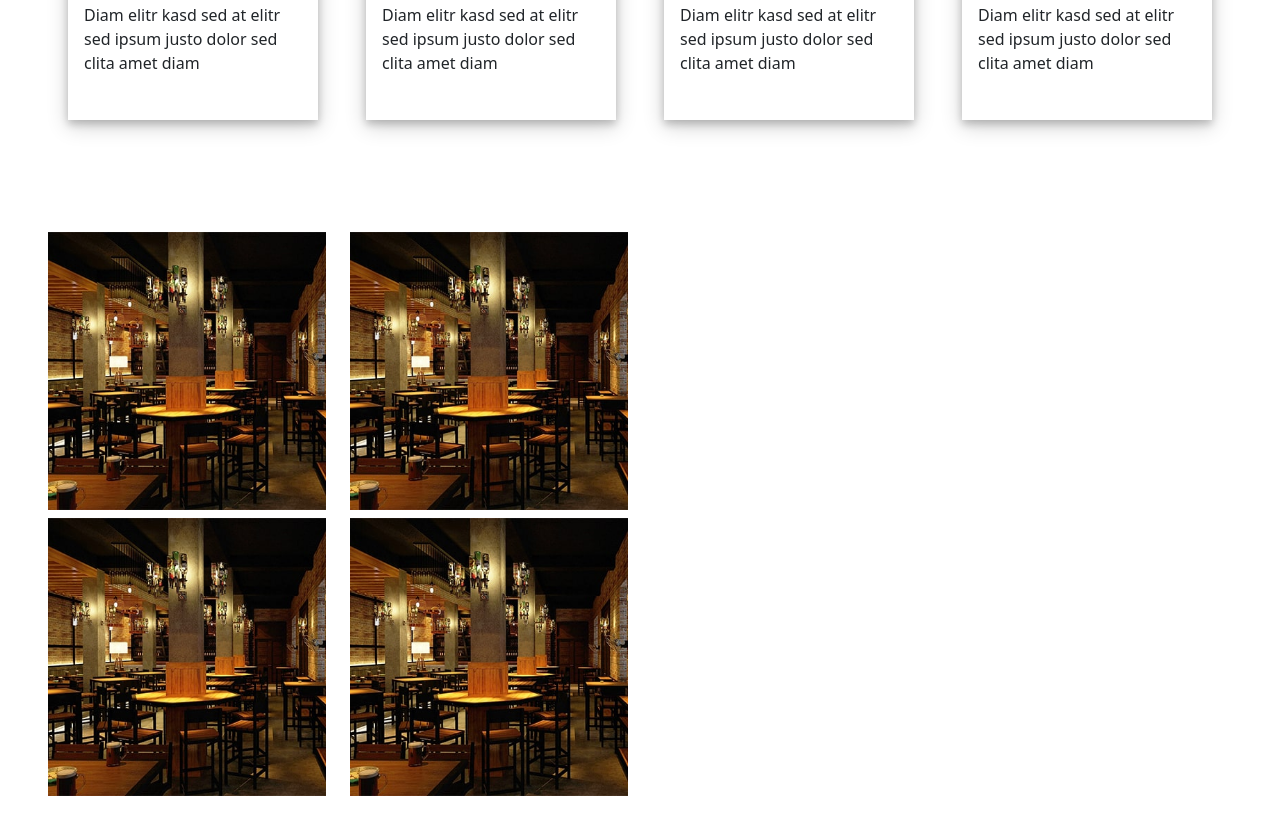
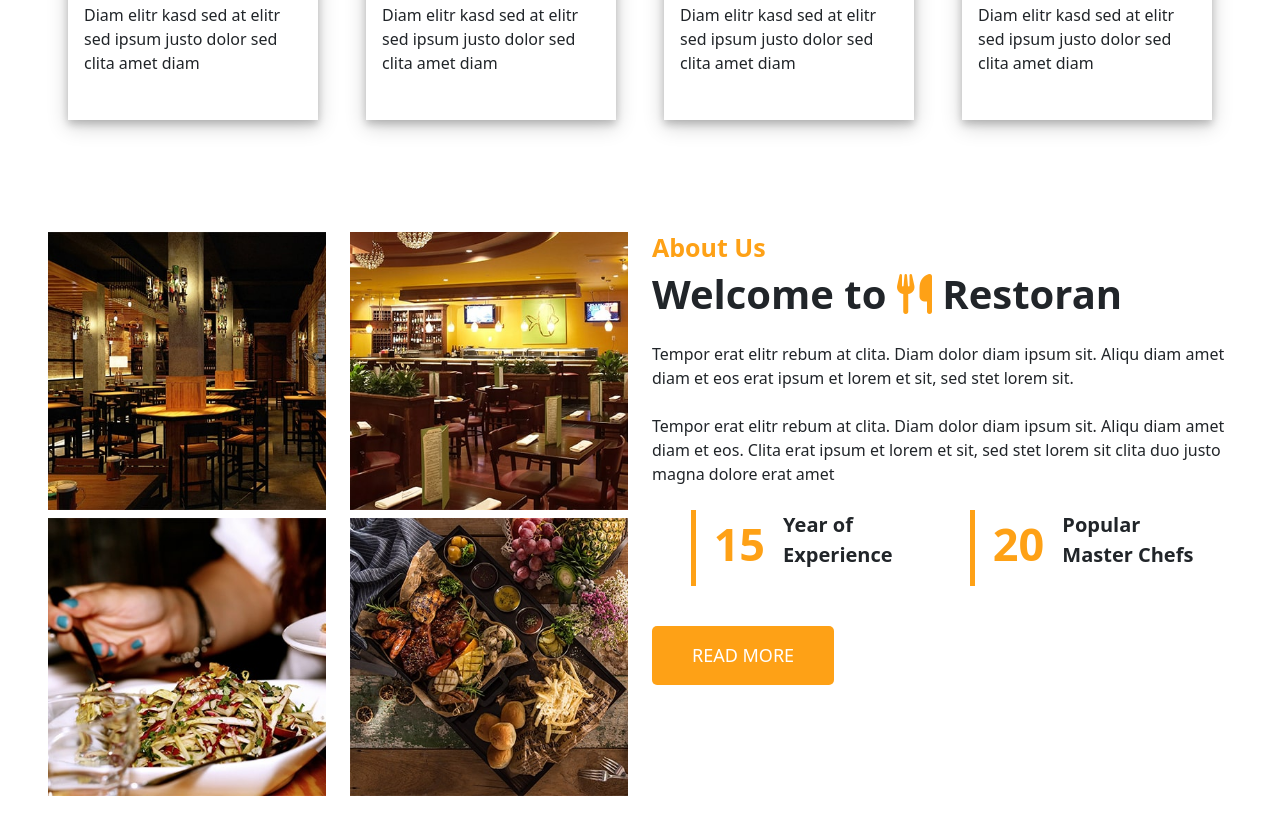
Before and after one commit to ArsalanShah3/Restron, a plain HTML site: page index.html in a window 1280 px wide. Shown: the part 963-1797 px from the top of the page. Drawn offline with Linux system fonts and the light colour scheme.

Commit message:
update media.css, style.css and index.html

```diff
--- a/css/media.css
+++ b/css/media.css
@@ -29,4 +29,16 @@
         width: 90%;
 
     }
+    .year{
+        font-size: 25px;
+        color: #FEA116;
+        border-left: 5px solid #FEA116;
+        font-weight: 900;
+        /* padding-left: 18px; */
+    }
+    .years{
+        padding-left: 18px;
+        font-size: 14px;
+        font-weight: 700;
+    }
 }
--- a/css/style.css
+++ b/css/style.css
@@ -77,9 +77,48 @@
 }
 /* about us  */
 .aboutus{
-    height: 100vh;
+    /* height: 70vh; */
 
 }
 .navbar-toggler-icon i{
     color: #FEA116;
 }
+.about{
+    color: #FEA116;
+    font-size: 25px;
+    font-weight: 600;
+
+}
+.welcome{
+font-weight: 700;
+
+}
+.welcomes{
+    color: #FEA116;
+    font-family: 'Times New Roman', Times, serif;
+}
+.aparabout{
+    font-size: 20px;
+}
+.year{
+    font-size: 45px;
+    color: #FEA116;
+    border-left: 5px solid #FEA116;
+    font-weight: 900;
+    padding-left: 18px;
+}
+.years{
+    padding-left: 18px;
+    font-size: 20px;
+    font-weight: 700;
+}
+.readmore{
+    padding-inline: 40px;
+    padding-block: 16px;
+    border: none;
+    outline: none;
+    color: white;
+    background-color: #FEA116;
+    border-radius: 5px;
+    font-size: 18px;
+}
--- a/index.html
+++ b/index.html
@@ -85,28 +85,42 @@
     <!-- about us start  -->
     <div class="aboutus container-fluid  px-md-5 px-3 pt-3 pb-lg-5">
       <div class="row">
-        <div class="col-md-6 col-12">
+        <div class="col-lg-6 col-12">
           <div class="row d-flex justify-content-center mb-2">
             <div class="col-6">
               <img src="images/about-1.jpg" alt="" class="img-fluid">
             </div>
             <div class="col-6">
-              <img src="images/about-1.jpg" alt="" class="img-fluid">
+              <img src="images/about-2.jpg" alt="" class="img-fluid">
             </div>
           </div>
           <div class="row d-flex justify-content-center">
             <div class="col-6">
-              <img src="images/about-1.jpg" alt="" class="img-fluid">
+              <img src="images/about-3.jpg" alt="" class="img-fluid">
             </div>
             <div class="col-6">
-              <img src="images/about-1.jpg" alt="" class="img-fluid">
+              <img src="images/about-4.jpg" alt="" class="img-fluid">
             </div>
           </div>
         </div>
 
 
-        <div class="col-md-6 col-12">
+        <div class="col-lg-6 col-12">
+          <h1 class="about">About Us</h1>
+          <h1 class="welcome">Welcome to <i class="fa-solid fa-utensils welcomes" ></i> Restoran </h1>
+          <p class="mt-4 paraabout">Tempor erat elitr rebum at clita. Diam dolor diam ipsum sit. Aliqu diam amet diam et eos erat ipsum et lorem et sit, sed stet lorem sit. <br><br> Tempor erat elitr rebum at clita. Diam dolor diam ipsum sit. Aliqu diam amet diam et eos. Clita erat ipsum et lorem et sit, sed stet lorem sit clita duo justo magna dolore erat amet</p>
+          <div class="d-flex align-items-center justify-content-around my-4 ">
+            <div class="d-flex">
+              <span class="year">15</span>
+              <p class="years">Year of <br>Experience</p>
+            </div>
+            <div class="d-flex ">
+              <span class="year">20</span>
+              <p class="years">Popular <br>Master Chefs</p>
+            </div>
 
+          </div>
+          <button class="readmore my-3  ">READ MORE</button>
         </div>
 
       </div>
```
